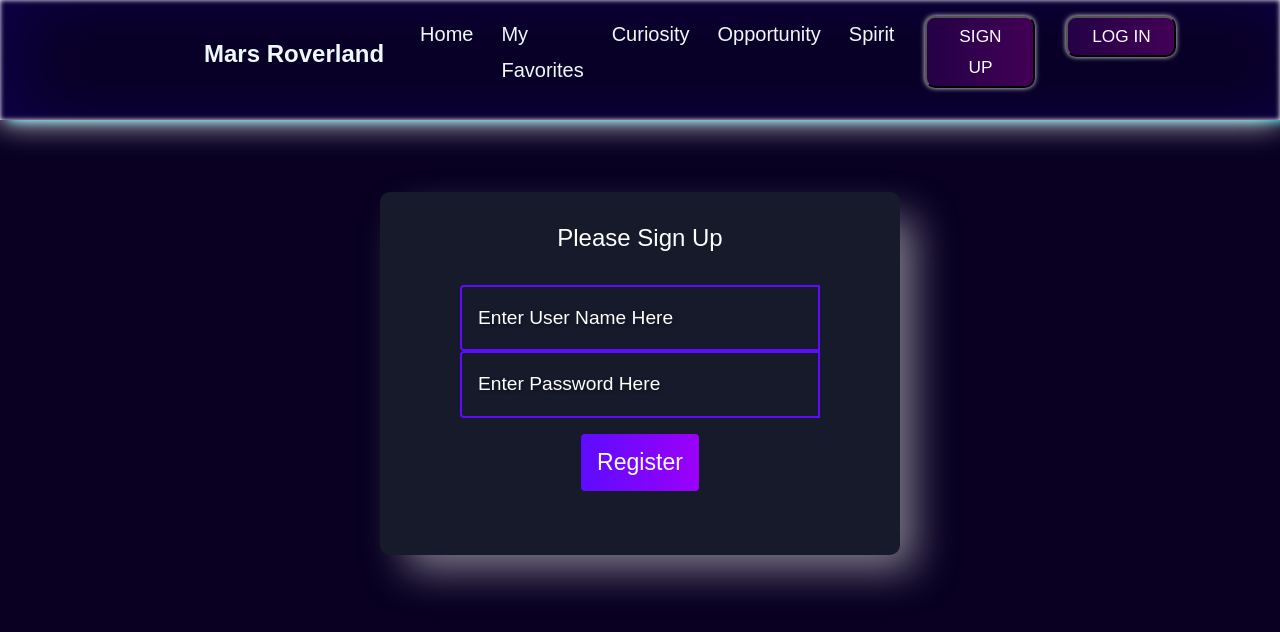
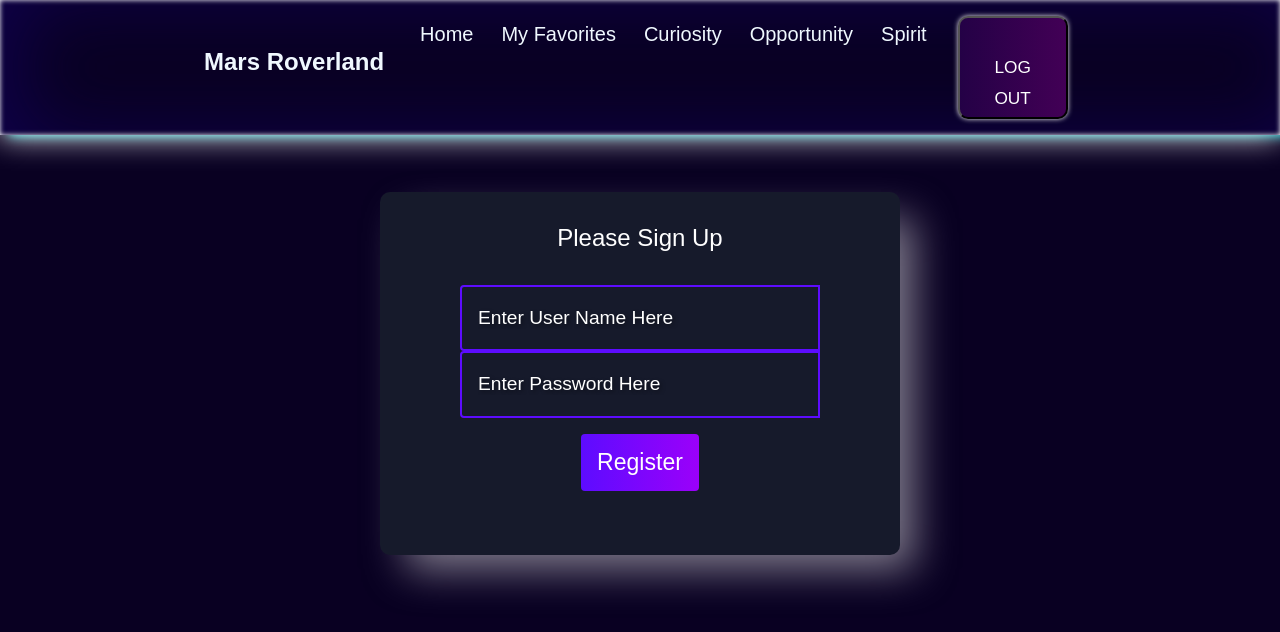
Before and after one commit to CS5500-NEU-Group10/NASA-Mars-Rover, a React (Create React App) app: page /SignUp in a window 1280 px wide. Shown: the top 632 px of the page. Built offline with nearby package versions, Linux system fonts and the light colour scheme; no server answers; a web font is replaced by a local one.

Commit message:
Optimize user initialization

```diff
--- a/src/App.js
+++ b/src/App.js
@@ -15,7 +15,7 @@ import SignUp from "./pages/SignUp";
 function App() {
   let user = localStorage.getItem("user");
   let [faveIdToImage, setFaveIdToImage] = useState(new Map());
-  const [login, setLogin] = useState(false);
+  const [login, setLogin] = useState(user !== "");
 
   /**
    *  Convert Map object into string
```
